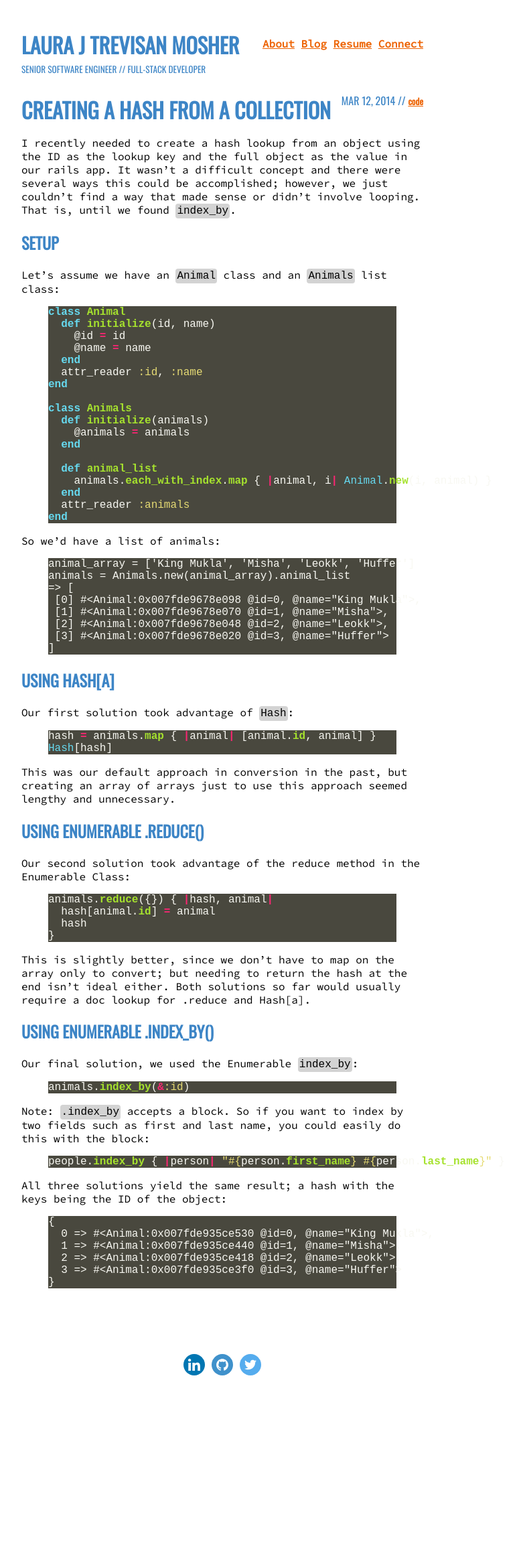
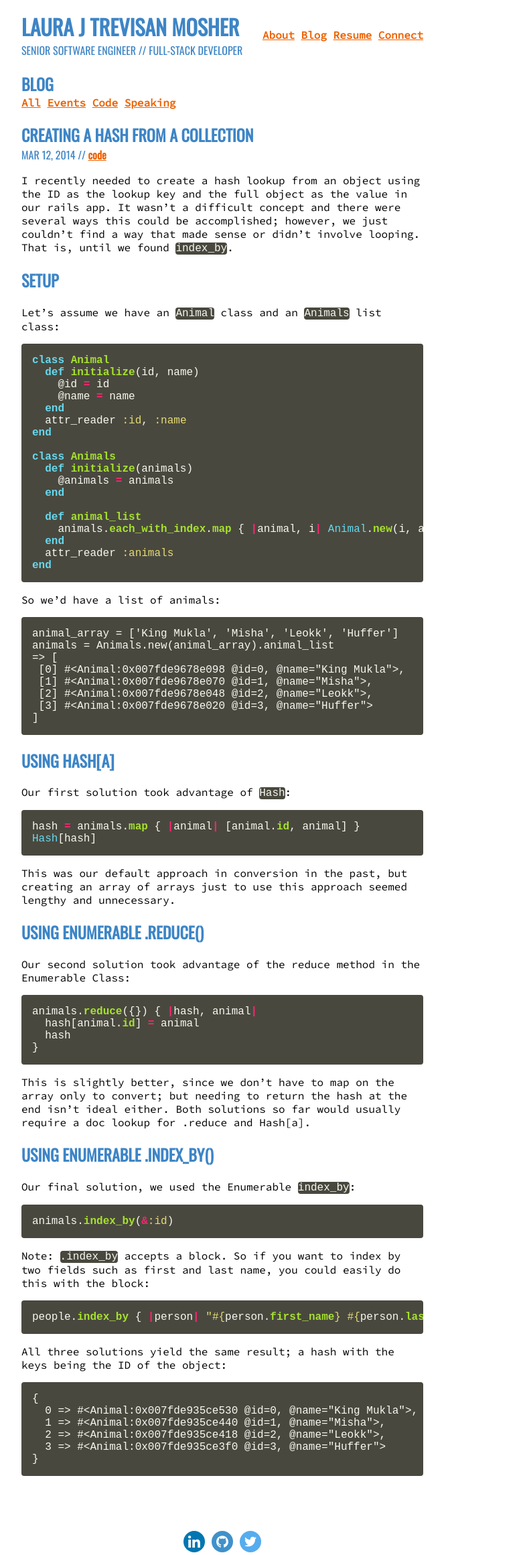
Before and after one commit to lauramosher/lauramosher.github.io, a Jekyll site: the page built from blog/_posts/2014-03-12-creating-a-hash-from-a-collection.md, in a window 1280 px wide. Shown: the whole page at 67% size, without its empty margins (308-1089 px from the left). Built offline with Jekyll 4.4.1, drawn with Linux system fonts in a browser that asks for light colours; before the commit the page ends 2057 px from its top, so only the background shows below that.

Commit message:
Update styles and layouts

```diff
--- a/_includes/header.html
+++ b/_includes/header.html
@@ -5,15 +5,10 @@
   </section>
   <section>
     <nav>
-      <span>|</span>
       <a href="{{ site.url }}">About</a>
-      <span>|</span>
       <a href="{{ site.url }}/blog">Blog</a>
-      <span>|</span>
       <a href="public/lauramosher.pdf" target="_blank">Resume</a>
-      <span>|</span>
       <a href="/connect">Connect</a>
-      <span>|</span>
     </nav>
   </section>
 </header>
--- a/_layouts/blog.html
+++ b/_layouts/blog.html
@@ -19,6 +19,31 @@
     <main>
       {% include header.html %}
 
+      <section>
+        <h2 class="blog-title">
+          Blog
+        </h2>
+
+        <nav>
+          {% assign tags_list = site.categories %}
+          {% for tag in tags_list %}
+            {% if page.category == tag[0] %}
+              {% assign selected = "selected" %}
+            {% else %}
+              {% assign selected = "" %}
+            {% endif %}
+
+            {% if tag[0] == "blog" %}
+              <a href="/{{ tag[0] }}" class={{ selected }}>All</a>
+            {% else %}
+              <a href="/blog/category/{{ tag[0] }}" class={{ selected }}>{{ tag[0] | capitalize }}</a>
+            {% endif %}
+          {% endfor %}
+          {% assign tags_list = nil %}
+          {% assign selected = nil %}
+        </nav>
+      </section>
+
       {{ content }}
     </main>
     <footer>
--- a/_sass/base.scss
+++ b/_sass/base.scss
@@ -17,22 +17,14 @@ header, h1, h2, h3, h4, h5, h6 {
 }
 
 header {
-  h1 {
-    margin-bottom: 0;
+  .header > h1 {
+    margin: 0;
     font-size: 2em;
-  }
-
-  span {
-    font-size: smaller;
   }
 
   nav {
     text-transform: none;
     font-family: "Source Code Pro", Helvetica, Arial, sans-serif;
-
-    span:nth-child(odd) {
-      display: none;
-    }
 
     a {
       text-decoration: underline;
@@ -44,10 +36,8 @@ header {
   }
 }
 
-main > section {
+section.separator {
   border-top: 1px solid lighten(#3d85c6, 20%);
-  margin-top: 1em;
-  padding-top: 1em;
 }
 
 a {
@@ -60,10 +50,6 @@ a {
     display: flex;
     justify-content: space-between;
     align-items: center;
-
-    span:nth-child(odd) {
-      display: block;
-    }
   }
 }
 
--- a/_sass/post.scss
+++ b/_sass/post.scss
@@ -1,7 +1,18 @@
 $lightgray: #ececec;
 $medgray: #aaa;
 
+.blog-title, .post-title {
+  margin-bottom: 0;
+}
+
 .post {
+  &-header {
+    display: block;
+
+    .post-meta {
+      margin: 0;
+    }
+  }
   .post--title {
     margin-bottom: 0;
   }
@@ -21,3 +32,7 @@ $medgray: #aaa;
   display: flex;
   justify-content: space-between;
 }
+
+.selected {
+  color: darken(#ed6200, 15%);
+}
--- a/stylesheets/syntax.css
+++ b/stylesheets/syntax.css
@@ -1,10 +1,29 @@
+blockquote {
+  border-left: 5px solid #ed6200;
+  padding: 0 0 0 1em;
+}
+
+figure.highlight {
+  margin: 0;
+  background-color: #49483e;
+  border-radius: 4px;
+  color: #f8f8f2;
+  overflow-x: scroll;
+}
+
+figure.highlight > pre {
+  margin: 1em;
+}
+
 .highlighter-rouge {
-  background-color: lightgray;
-  padding: 2px;
+  background-color: #49483e;
   border-radius: 4px;
+  color: #f8f8f2;
 }
+
 .highlight table td { padding: 5px; }
 .highlight table pre { margin: 0; }
+
 .highlight .c, .highlight .cd {
   color: #75715e;
   font-style: italic;
@@ -209,7 +228,3 @@
 .highlight .nt {
   color: #f92672;
 }
-.highlight {
-  color: #f8f8f2;
-  background-color: #49483e;
-}
```
Also changed, not shown: _layouts/category.html (+6 -10 lines).
